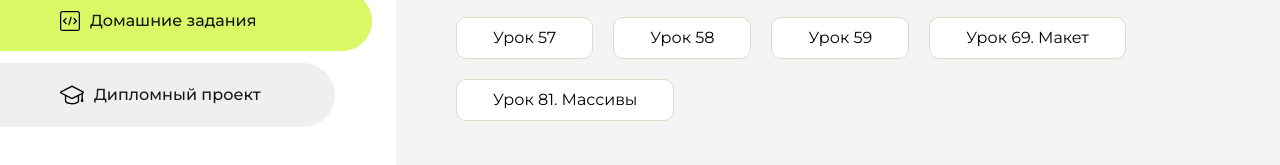
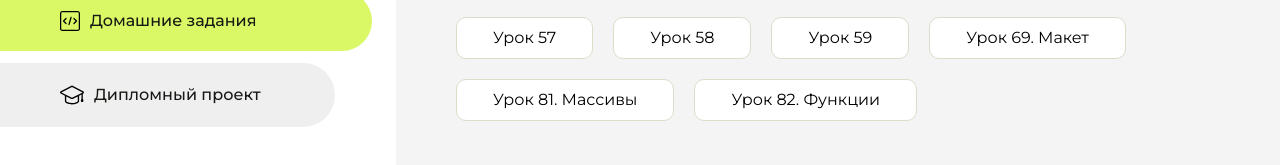
Before and after one commit to izzaqr/homework, a plain HTML site: page index.html in a window 1280 px wide. Shown: the part 345-510 px from the top of the page. Drawn offline with Linux system fonts and the light colour scheme.

Commit message:
update index.html

```diff
--- a/index.html
+++ b/index.html
@@ -134,6 +134,9 @@
                     <li class="content__list-item">
                         <a href="lesson-81-массивы-hw/index.html" target="_blank">Урок 81. Массивы</a>
                     </li>
+                    <li class="content__list-item">
+                        <a href="lesson-82-функции-hw/index.html" target="_blank">Урок 82. Функции</a>
+                    </li>
                 </ul>
             </div>
             <div class="content__block hidden" id="diplomBlock">
```
